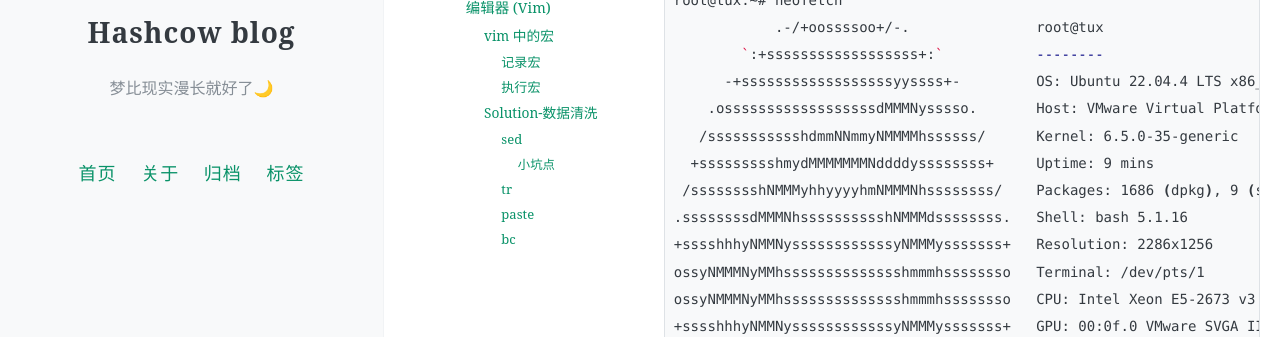
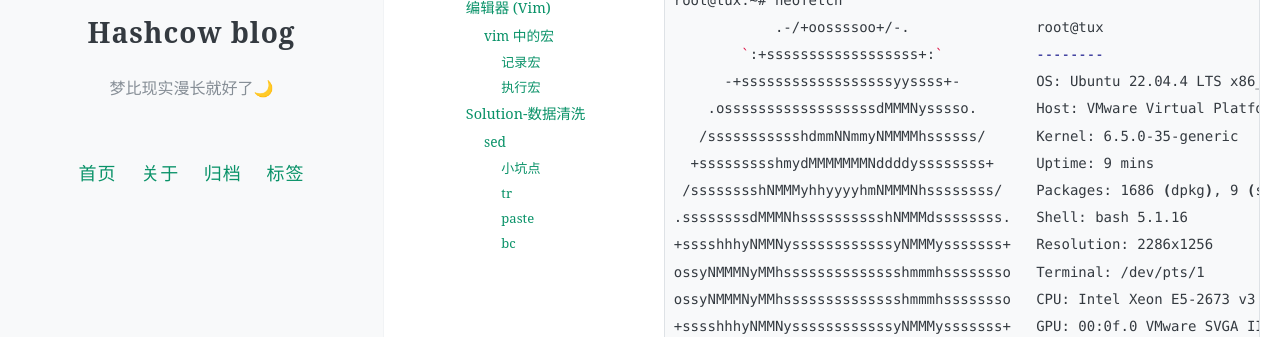
Before and after one commit to hashcowuwu/blog, a Jekyll site: the page built from _posts/2024-05-20-TheMissingSemesterofYourCSEducation.md, in a window 1280 px wide. Shown: the part 290-627 px from the top of the page. Built offline with Jekyll 4.4.1, drawn with Linux system fonts in a browser that asks for light colours; comment, search, counter and statistics services are not loaded.

```diff
--- a/_posts/2024-05-20-TheMissingSemesterofYourCSEducation.md
+++ b/_posts/2024-05-20-TheMissingSemesterofYourCSEducation.md
@@ -205,7 +205,7 @@ find . -type f -print0 | xargs -0 ls -t
 要执行你记录的宏，输入 @ 后跟寄存器字母。例如，如果你将宏记录在寄存器 a 中，输入 @a 来执行宏。
 重复执行宏：如果你想要多次执行宏，可以使用 @@ 来重复执行最后一次执行的宏，或者使用 `[次数]@[寄存器]` 来指定执行次数。例如，10@a 将执行寄存器 a 中的宏 10 次。
 
-#### Solution-数据清洗
+### Solution-数据清洗
 
 
 ##### sed
```
